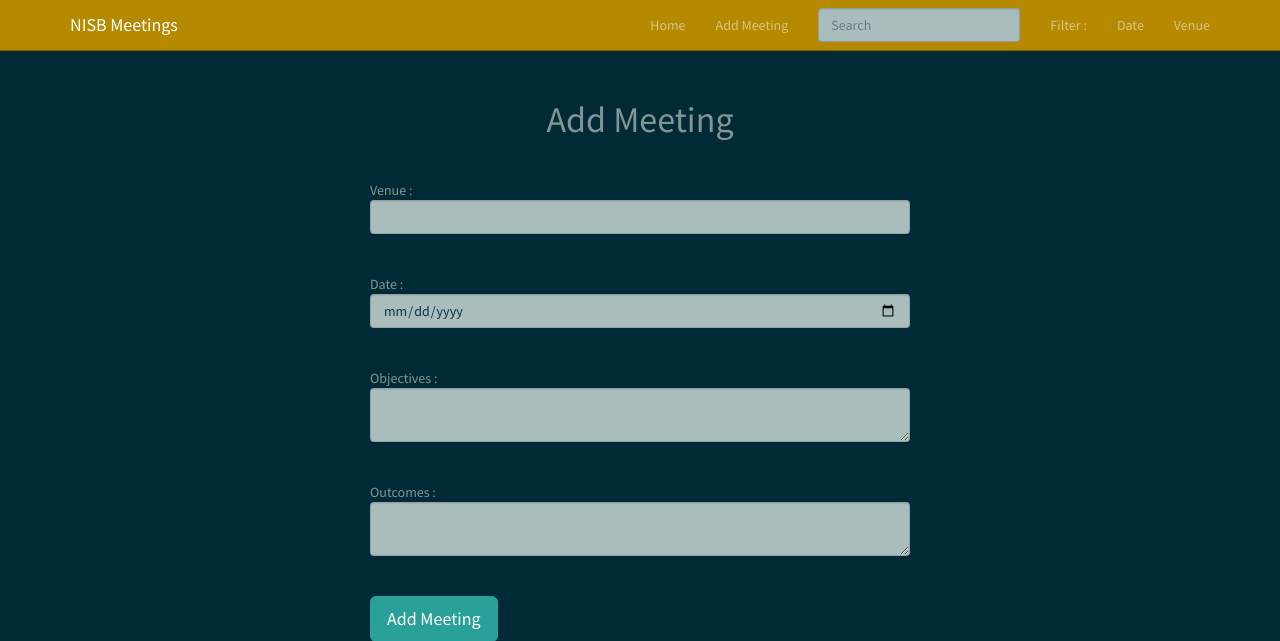
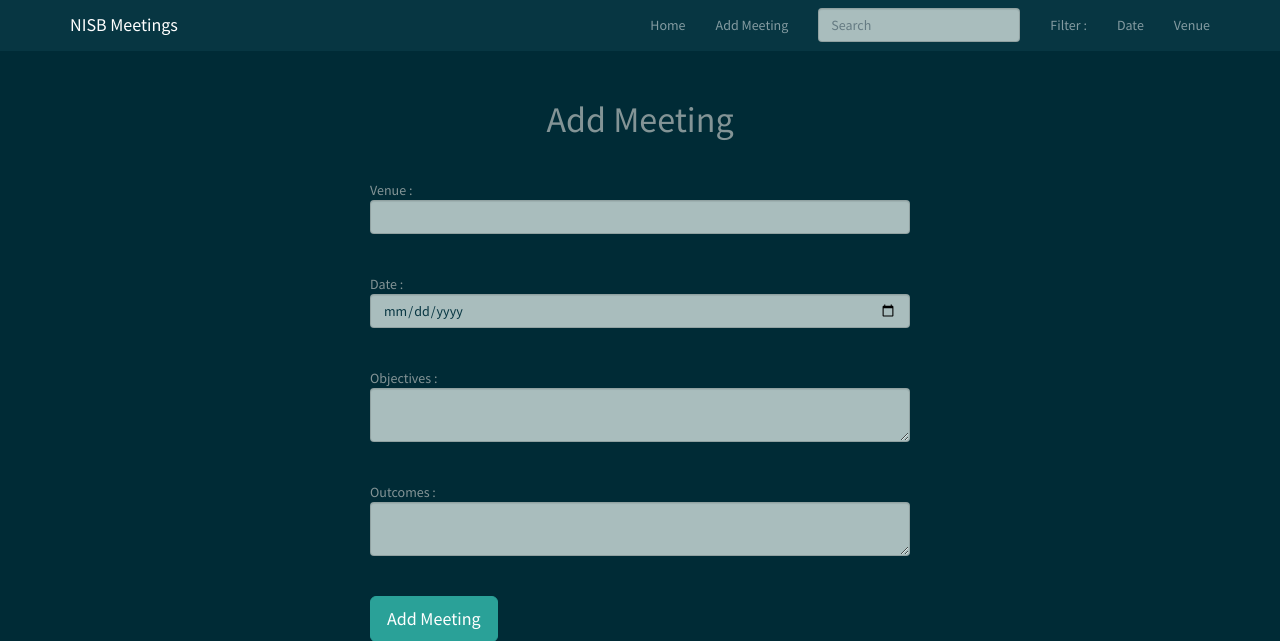
Before and after one commit to nisbweb/project_meetings, a Flask app: page /add in a window 1280 px wide. Shown: the top 641 px of the page. Run offline with Flask 2, Linux system fonts and the light colour scheme; some libraries are stand-ins or nearby versions.

Commit message:
removing inverse

```diff
--- a/templates/nav.html
+++ b/templates/nav.html
@@ -1,5 +1,5 @@
 
-    <nav class="navbar navbar-inverse navbar-fixed-top">
+    <nav class="navbar navbar-default navbar-fixed-top">
       <div class="container">
         <div class="navbar-header">
           <button type="button" class="navbar-toggle collapsed" data-toggle="collapse" data-target="#bs-example-navbar-collapse-1" aria-expanded="false">
```
